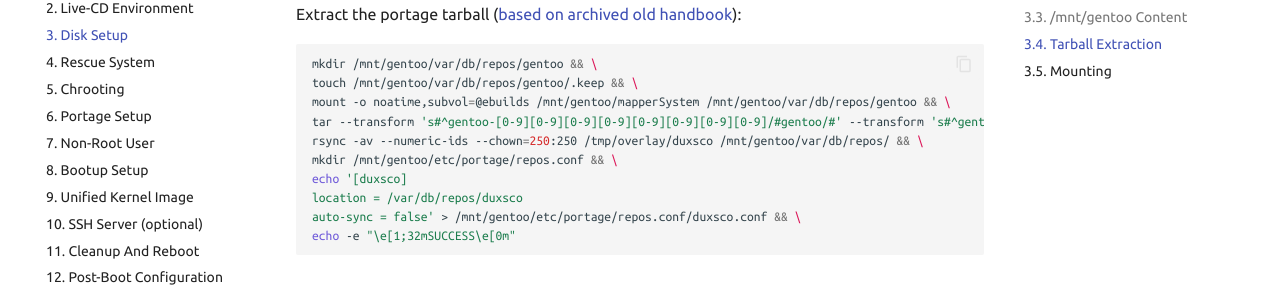
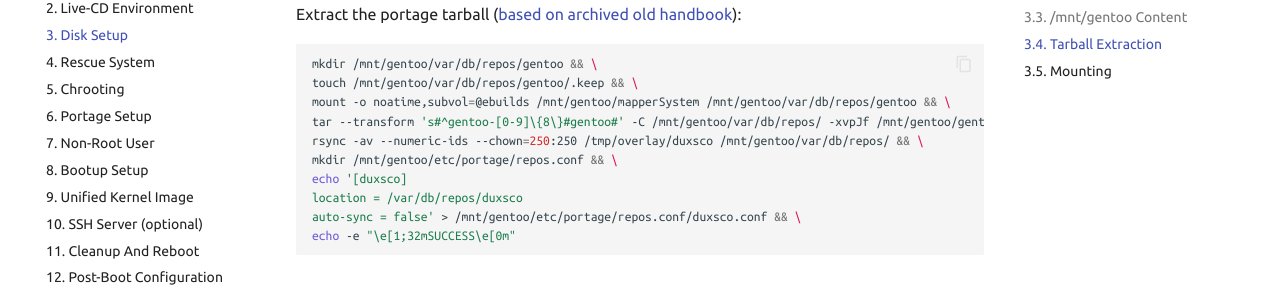
Before and after one commit to duxsco/gentoo-installation, an MkDocs documentation site: the page built from docs/disk_setup.md, in a window 1280 px wide and 900 px high, scrolled down 2435 px. Shown: the part 145-441 px from the top of the window. Built offline with MkDocs 1.6.1 and Material for MkDocs 9.7.7, drawn with Linux system fonts in a browser that asks for light colours; comment, search, counter and statistics services are not loaded.

Commit message:
Simplify repo tar extract

```diff
--- a/docs/disk_setup.md
+++ b/docs/disk_setup.md
@@ -81,7 +81,7 @@ Extract the portage tarball ([based on archived old handbook](https://web.archiv
 mkdir /mnt/gentoo/var/db/repos/gentoo && \
 touch /mnt/gentoo/var/db/repos/gentoo/.keep && \
 mount -o noatime,subvol=@ebuilds /mnt/gentoo/mapperSystem /mnt/gentoo/var/db/repos/gentoo && \
-tar --transform 's#^gentoo-[0-9][0-9][0-9][0-9][0-9][0-9][0-9][0-9]/#gentoo/#' --transform 's#^gentoo-[0-9][0-9][0-9][0-9][0-9][0-9][0-9][0-9]$#gentoo#' -C /mnt/gentoo/var/db/repos/ -xvpJf /mnt/gentoo/gentoo-latest.tar.xz && \
+tar --transform 's#^gentoo-[0-9]\{8\}#gentoo#' -C /mnt/gentoo/var/db/repos/ -xvpJf /mnt/gentoo/gentoo-latest.tar.xz && \
 rsync -av --numeric-ids --chown=250:250 /tmp/overlay/duxsco /mnt/gentoo/var/db/repos/ && \
 mkdir /mnt/gentoo/etc/portage/repos.conf && \
 echo '[duxsco]
```
